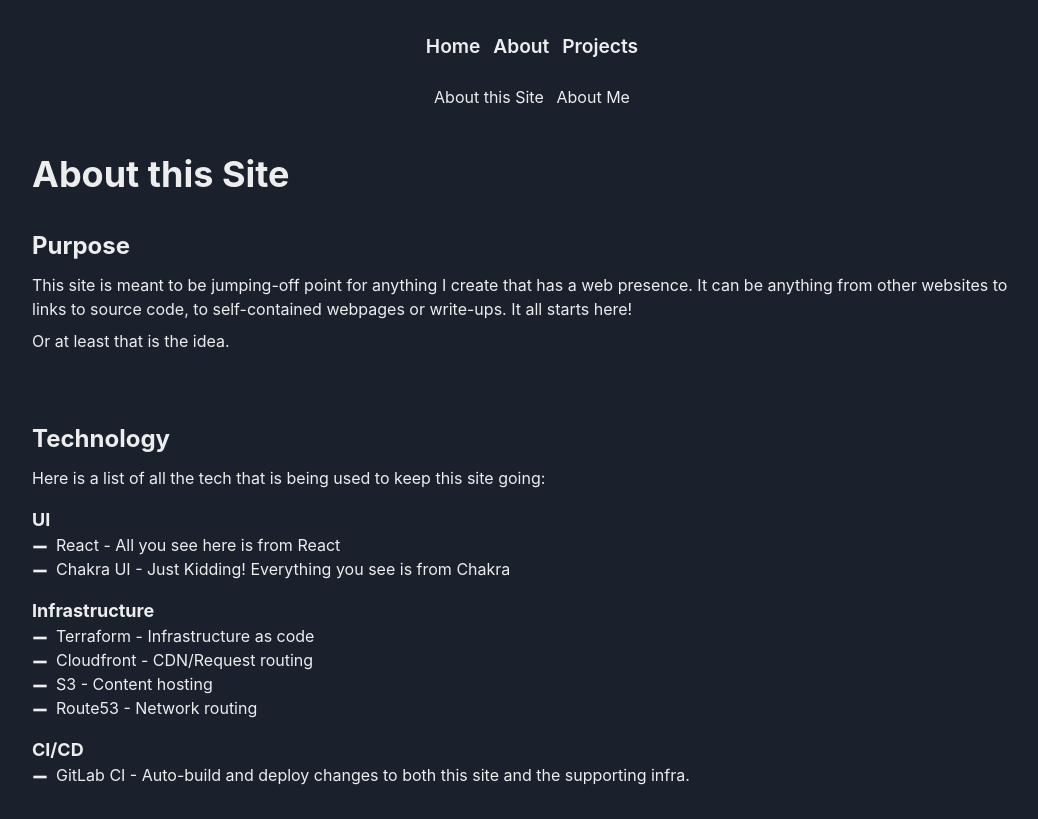
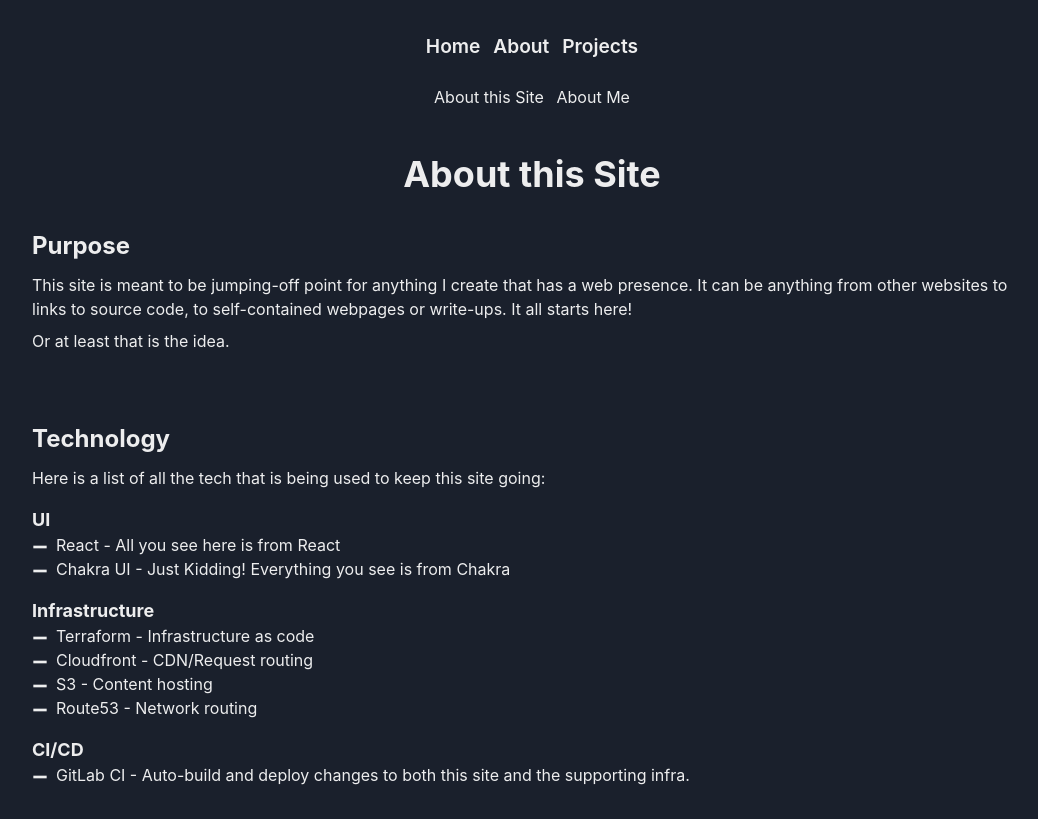
Before and after one commit to alloba/personal-site, a React (Create React App) app: page /#/about in a window 1280 px wide. Shown: the whole page, without its empty margins (108-1146 px from the left). Built offline with nearby package versions, Linux system fonts and the light colour scheme.

Commit message:
fixed header to be consistent. still not sure if i like it center or left aligned though

```diff
--- a/src/routes/About/AboutSite.js
+++ b/src/routes/About/AboutSite.js
@@ -5,7 +5,7 @@ import {MinusIcon} from "@chakra-ui/icons";
 function AboutSite() {
     return (
         <Box>
-            <Heading as={'h1'} textAlign={'left'} paddingBottom={'1em'} paddingTop={'1em'}>About this Site</Heading>
+            <Heading as={'h1'} textAlign={'center'} paddingBottom={'1em'} paddingTop={'1em'}>About this Site</Heading>
 
             <Heading as={'h2'} fontSize={'1.5em'} paddingBottom={'0.5em'}>Purpose</Heading>
             <Text>
```
